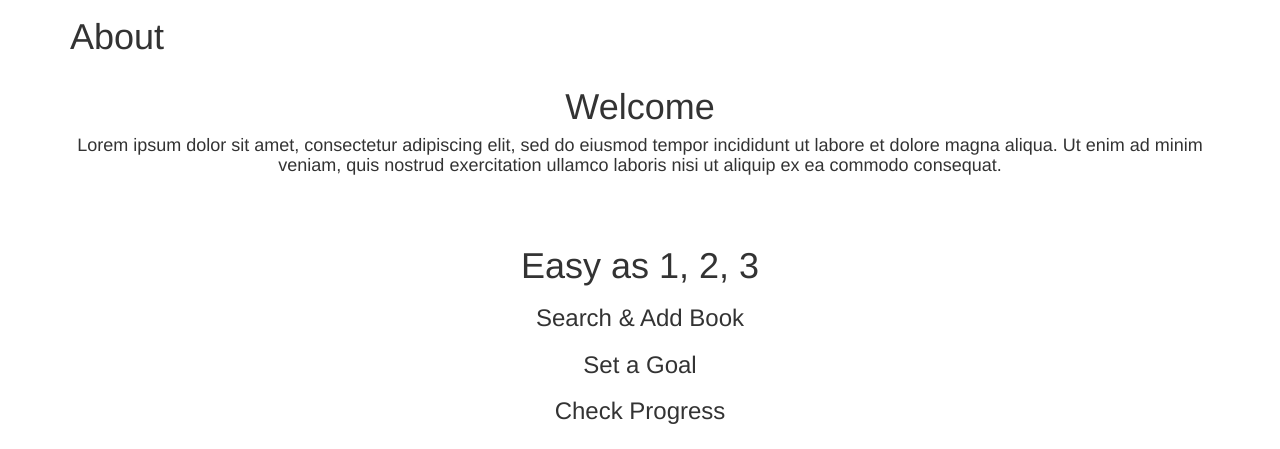
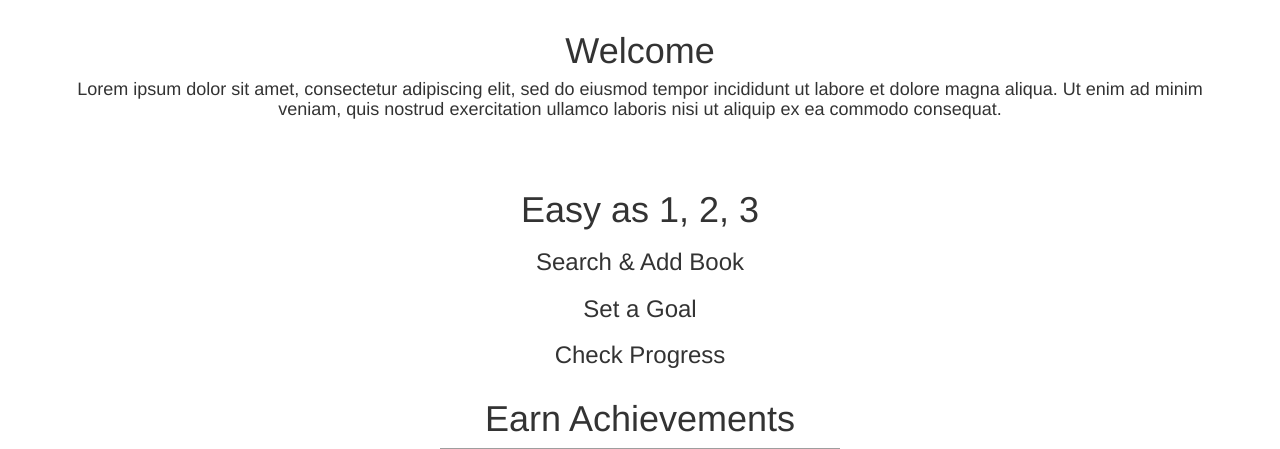
Before and after one commit to lvmor/grow, a Python web app: template templates/about.html in a window 1280 px wide. Shown: the part 59-508 px from the top of the page. Run offline with Jinja, Linux system fonts and the light colour scheme; the template is opened without the code that fills it, so the values that code supplies are empty; some libraries are stand-ins or nearby versions; grey boxes are pictures that could not be loaded.

Commit message:
removed unecessary styling

```diff
--- a/static/index.css
+++ b/static/index.css
@@ -1,9 +1,7 @@
 /* ----------------------------------------
 Navigation Bar
 ------------------------------------------- */
-body {
-    padding-top: 4em;
-}
+
 
 
 /* ----------------------------------------
```
